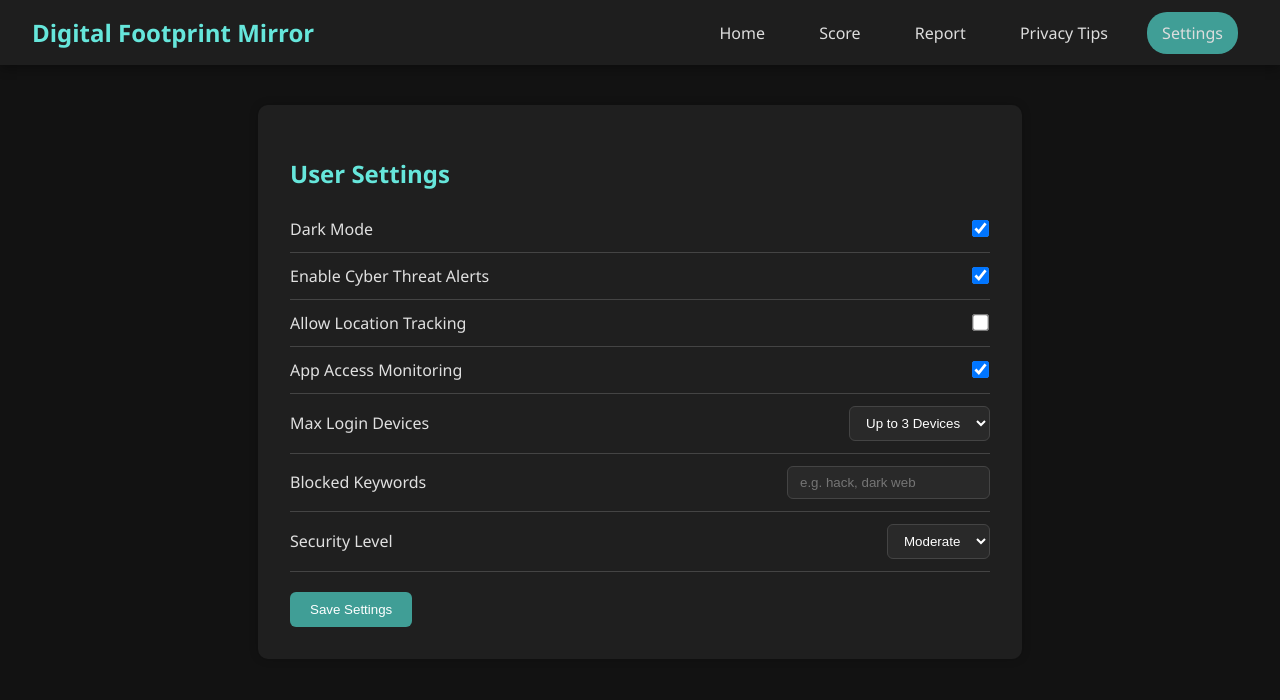
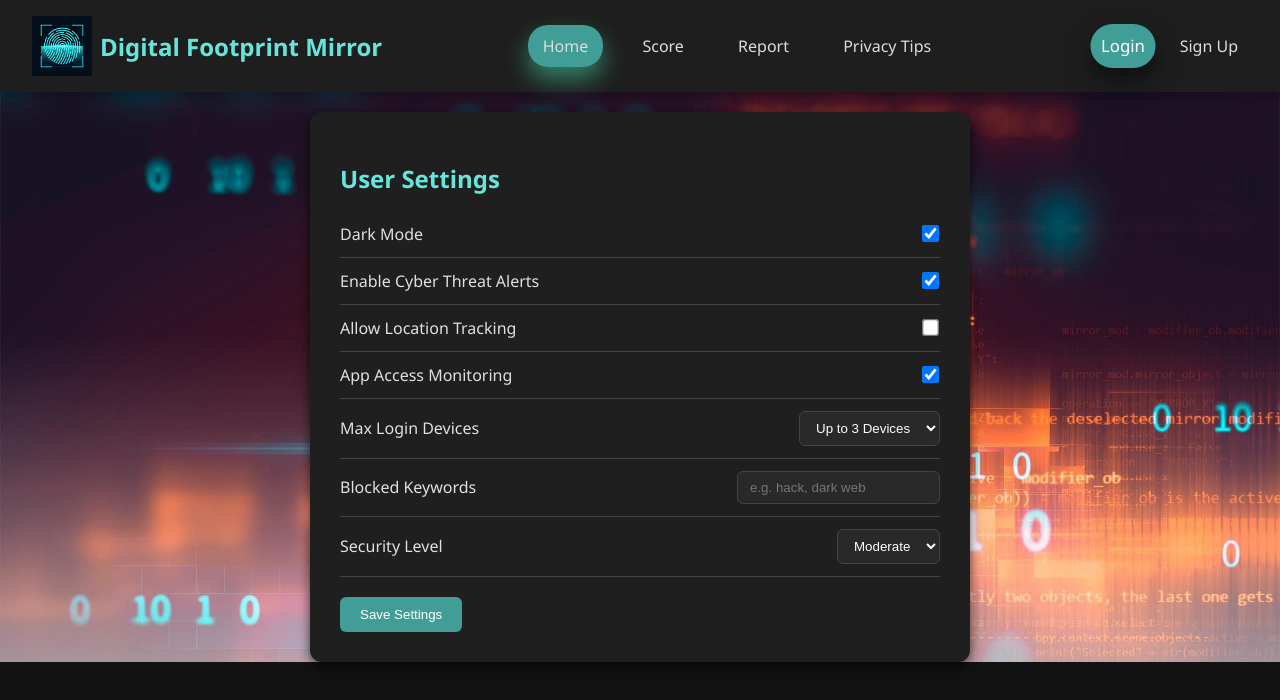
Before and after one commit to shanmugapriya-k6/DigitalFootprintMirror, a plain HTML site: page Digital Footprint/settings.html in a window 1280 px wide. Drawn offline with nearby package versions, Linux system fonts and the light colour scheme.

Commit message:
Update settings.html

```diff
--- a/Digital Footprint/settings.html
+++ b/Digital Footprint/settings.html
@@ -6,12 +6,33 @@
   <meta name="viewport" content="width=device-width, initial-scale=1.0">
   <script src="https://ajax.googleapis.com/ajax/libs/angularjs/1.8.2/angular.min.js"></script>
   <style>
-    body {
-      font-family: 'Segoe UI', Tahoma, Geneva, Verdana, sans-serif;
-      margin: 0;
-      padding: 0;
-      transition: background-color 0.3s, color 0.3s;
-    }
+   body {
+  background-image: url('5.jpg');
+  background-size: cover;
+  background-position: center top 80px; /* Pushes image down by 80px */
+  background-repeat: no-repeat;
+  color: white;
+  font-family: 'Segoe UI', Tahoma, Geneva, Verdana, sans-serif;
+  margin: 0;
+}
+
+
+   .nav-left {
+  display: flex;
+  align-items: center;
+  gap: 8px;
+  font-size: 18px;
+  font-weight: bold;
+  color: #ffffff;
+}
+
+.logo-img {
+  width: 60px;
+  height: 60px;
+  border-radius: 0;  /* Makes the image perfectly round */
+  object-fit: cover;   /* Ensures it fills the round container */
+}
+
 
     nav {
       background-color: #1e1e1e;
@@ -41,14 +62,82 @@
     .nav-center a.active {
       background-color: #409e96;
       color: white;
+      transform: scale(1.05) translateY(-5px);
+      box-shadow: 0 12px 24px rgba(73, 230, 177, 0.5);
+      transition: transform 0.3s ease, box-shadow 0.3s ease;
     }
 
+    .nav-right {
+      display: flex;
+      align-items: center;
+      gap: 1rem;
+    }
+
+    .nav-right a,
+    .dropdown-content a {
+      color: #dddddd;
+      text-decoration: none;
+      padding: 10px 10px;
+      border-radius: 30px;
+      transition: all 0.3s ease;
+    }
+
+    .nav-right a:hover,
+    .dropdown-content a:hover,
+    .nav-right a.active {
+      background-color: #409e96;
+      color: white;
+      transform: scale(1.05);
+      box-shadow: 0 12px 24px rgba(0, 0, 0, 0.5);
+      transition: transform 0.3s ease, box-shadow 0.3s ease;
+    }
+
+    .profile-container {
+      position: relative;
+      display: inline-block;
+    }
+
+    .profile-icon {
+      width: 42px;
+      height: 42px;
+      background-color: #3dbdb2;
+      border-radius: 50%;
+      display: flex;
+      align-items: center;
+      justify-content: center;
+      font-weight: bold;
+      color: #121212;
+      cursor: pointer;
+      transition: background 0.3s ease;
+    }
+
+    .dropdown-content {
+      display: none;
+      position: absolute;
+      background-color: #2c2c2c;
+      min-width: 160px;
+      right: 0;
+      box-shadow: 0 4px 8px rgba(0,0,0,0.4);
+      z-index: 1;
+      border-radius: 6px;
+      overflow: hidden;
+    }
+
+    .dropdown-content a {
+      display: block;
+      padding: 12px 16px;
+    }
+
+    .profile-container:hover .dropdown-content {
+      display: block;
+    }
     .container {
-      max-width: 700px;
-      margin: 40px auto;
-      padding: 2rem;
-      border-radius: 10px;
-      box-shadow: 0 0 10px rgba(0,0,0,0.2);
+      margin: 20px auto;
+      max-width: 600px;
+      padding: 30px;
+      background-color: rgba(0, 0, 0, 0.6);
+      border-radius: 12px;
+      box-shadow: 0 4px 12px rgba(0, 0, 0, 0.7);
     }
 
     h2 {
@@ -132,14 +221,32 @@
 <body>
 
   <!-- Navbar -->
-  <nav>
-    <div class="nav-left">Digital Footprint Mirror</div>
+<nav>
+    <div class="nav-left">
+  <img src="1.jpeg" alt="Logo" class="logo-img">
+  <span>Digital Footprint Mirror</span>
+</div>
+
     <div class="nav-center">
-      <a href="home.html">Home</a>
+      <a href="home.html" class="active">Home</a>
       <a href="score.html">Score</a>
       <a href="report.html">Report</a>
-      <a href="privacy.html">Privacy Tips</a>
-      <a href="settings.html" class="active">Settings</a>
+      <a href="tips.html">Privacy Tips</a>
+    </div>
+    <div class="nav-right" ng-if="!user">
+      <a href="auth.html" class="active">Login</a>
+      <a href="auth.html">Sign Up</a>
+    </div>
+    <div class="nav-right" ng-if="user">
+      <div class="greeting">Hi, {{ user.name }}</div>
+      <div class="profile-container">
+        <div class="profile-icon">{{ user.name.charAt(0).toUpperCase() }}</div>
+        <div class="dropdown-content">
+          <a href="profile.html">View Profile</a>
+          <a href="settings.html">Settings</a>
+          <a href="#" ng-click="logout()">Logout</a>
+        </div>
+      </div>
     </div>
   </nav>
 
```
